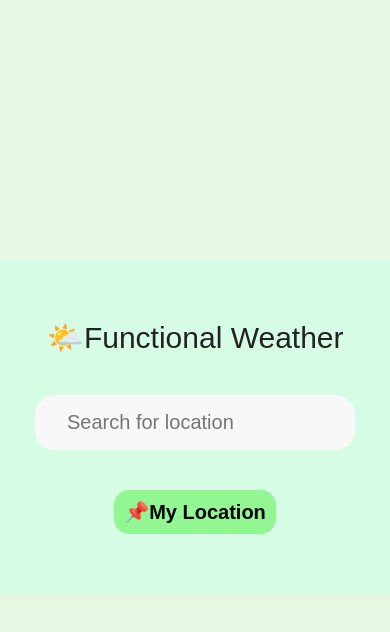
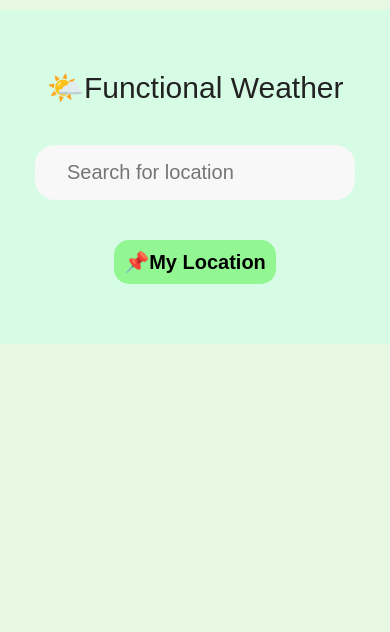
Before and after one commit to AyoubAloui94/Functional-weather, a React (Create React App) app: page / in a window 390 px wide. Shown: the top 632 px of the page. Built offline with nearby package versions, Linux system fonts and the light colour scheme.

Commit message:
tweaked mobile styles 5

```diff
--- a/src/index.css
+++ b/src/index.css
@@ -116,7 +116,8 @@ input:focus {
 
 @media screen and (max-width: 780px) {
   body {
-    margin: 0.5rem;
+    margin: 1rem 1rem;
+    height: auto;
   }
   h1 {
     font-size: 3rem;
```
